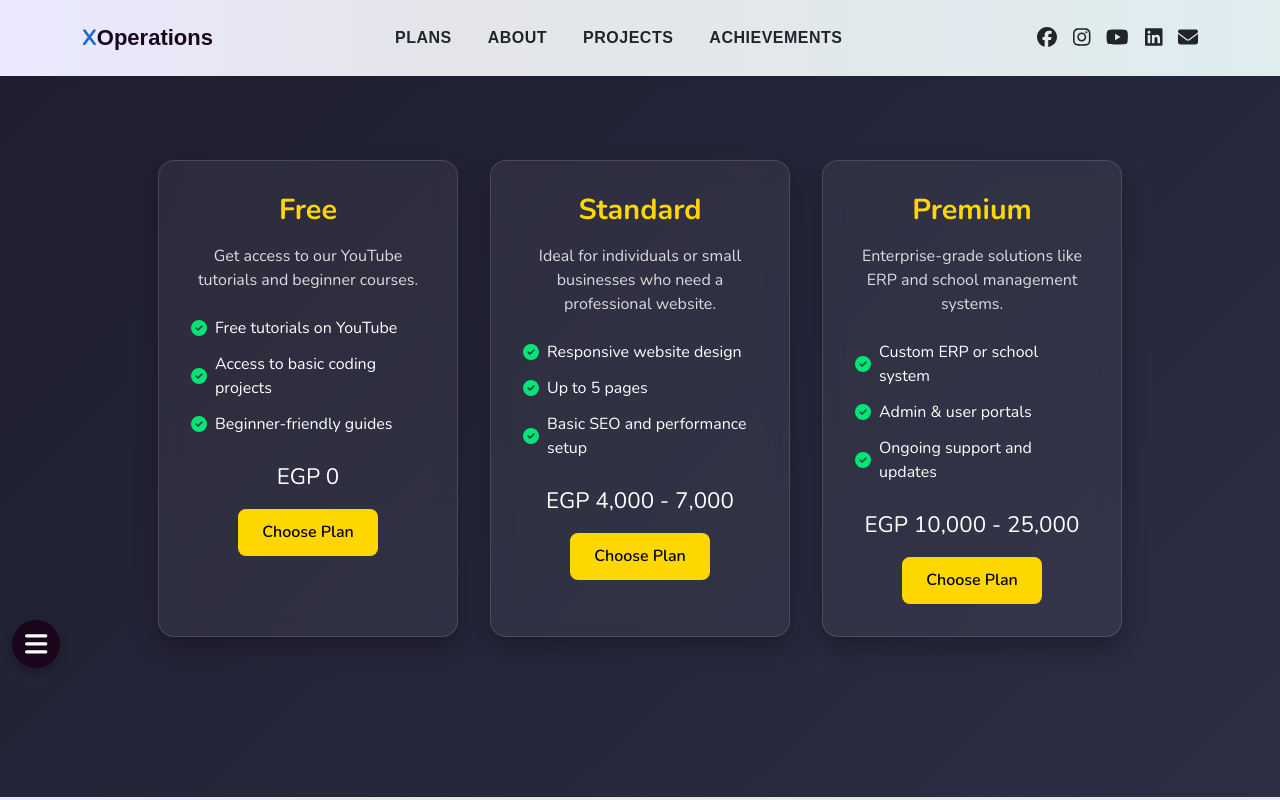
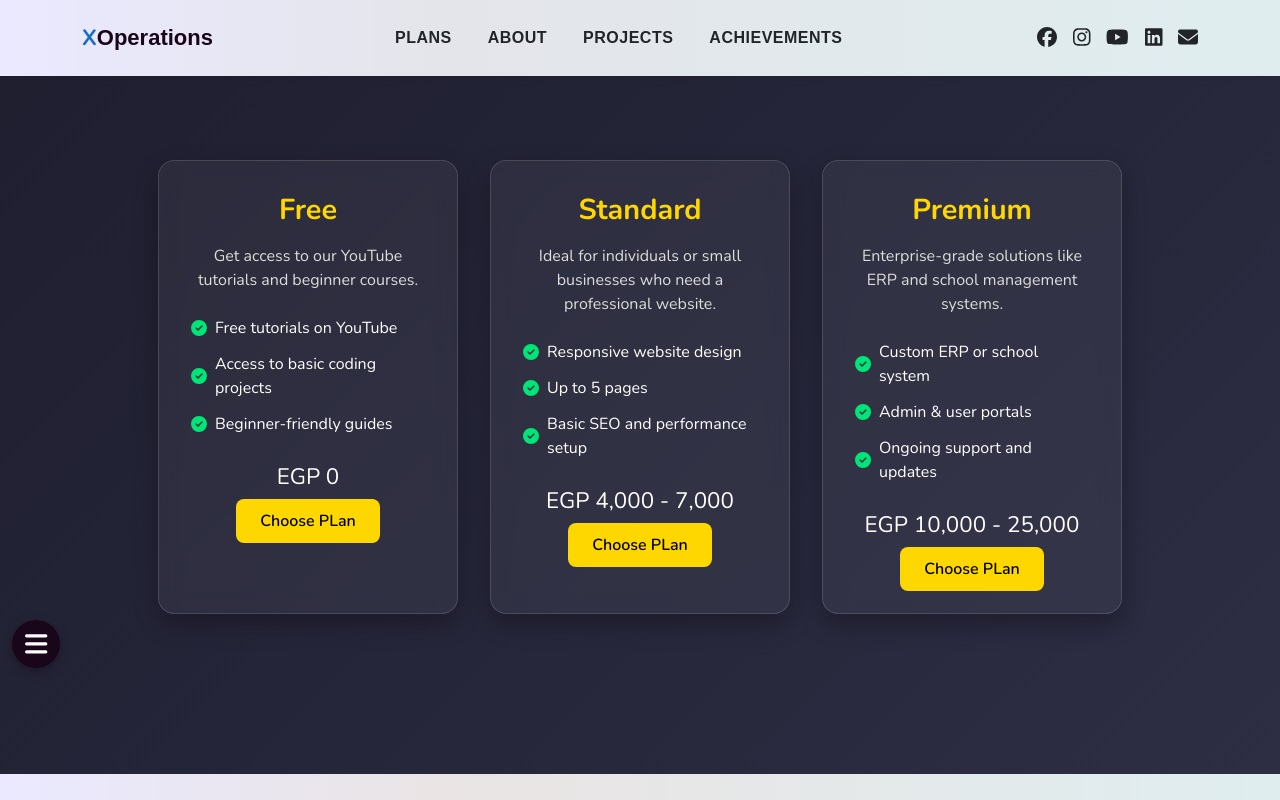
Before and after one commit to ahmedmedhat-se/xoperations, a React (Vite) app: page /xoperations/plans in a window 1280 px wide. Shown: the top 800 px of the page. Built offline with nearby package versions, Linux system fonts and the light colour scheme.

Commit message:
XOperations 8th Commit

```diff
--- a/src/components/main/Plans.jsx
+++ b/src/components/main/Plans.jsx
@@ -1,20 +1,10 @@
 import { FontAwesomeIcon } from "@fortawesome/react-fontawesome";
 import { faCheckCircle } from '@fortawesome/free-solid-svg-icons';
-import { useState } from "react";
 import plansData from "../data/Plans.json";
 import "../styles/plans.css";
+import { Link } from "react-router-dom";
 
 const Plans = () => {
-  const userId = localStorage.getItem('userId');
-  const userCartKey = `cart_${userId}`;
-  const [cartItems, setCartItems] = useState(JSON.parse(localStorage.getItem(userCartKey)) || []);
-
-  const addToCart = (plan) => {
-    const updatedCart = [...cartItems, plan];
-    setCartItems(updatedCart);
-    localStorage.setItem(userCartKey, JSON.stringify(updatedCart));
-  };
-
   return (
     <div className="plans-container">
       {plansData.map((plan, index) => (
@@ -31,7 +21,7 @@ const Plans = () => {
           </ul>
           <div className="plan-footer">
             <span className="plan-price">{plan.price}</span>
-            <button onClick={() => addToCart(plan)} className="choose-btn">Choose Plan</button>
+            <Link className="choose-btn" to={"/xoperations/about"}>Choose PLan</Link>
           </div>
         </div>
       ))}
--- a/src/components/styles/plans.css
+++ b/src/components/styles/plans.css
@@ -80,6 +80,7 @@
   border-radius: 8px;
   cursor: pointer;
   transition: background 0.3s ease;
+  text-decoration: none;
 }
 
 .choose-btn:hover {
```
